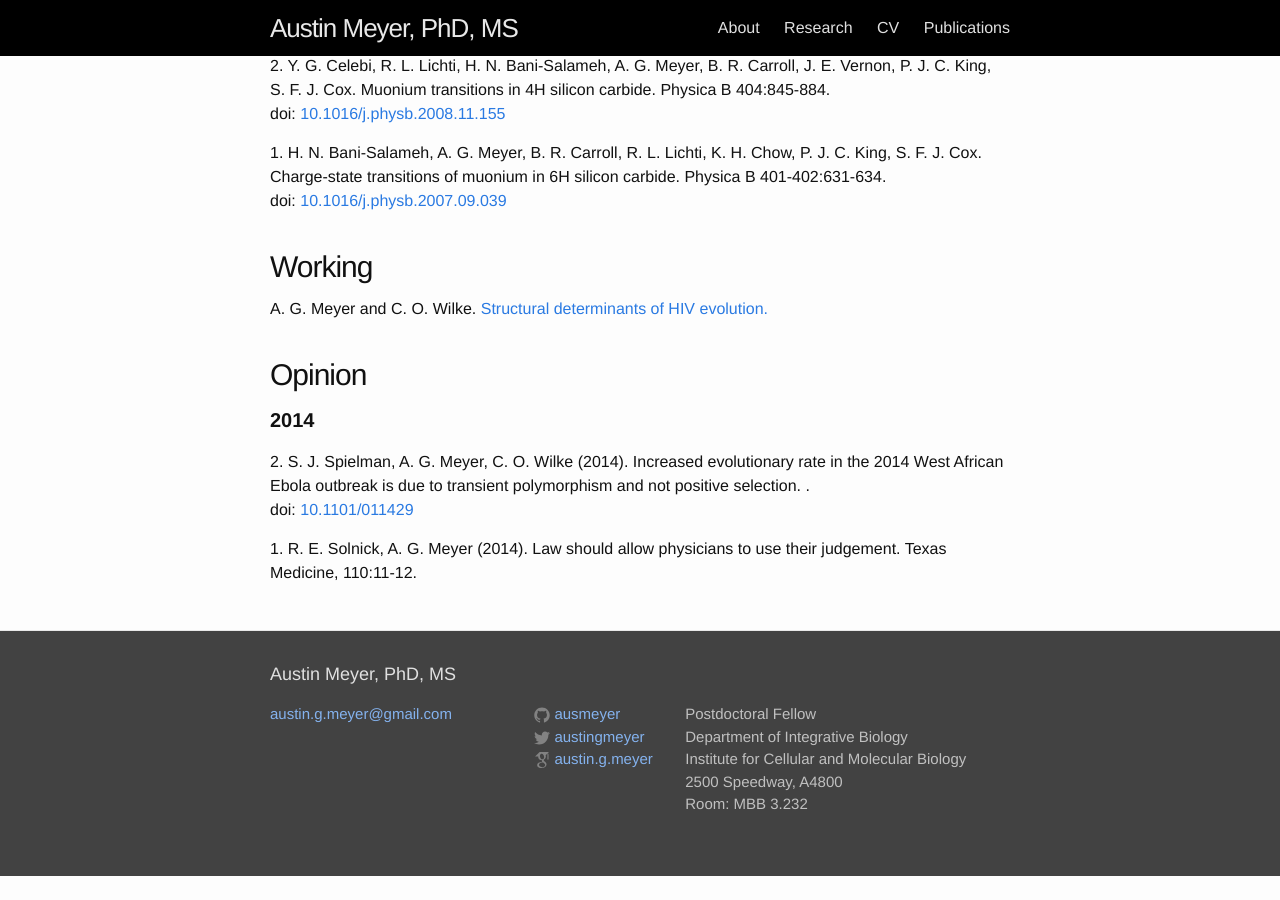
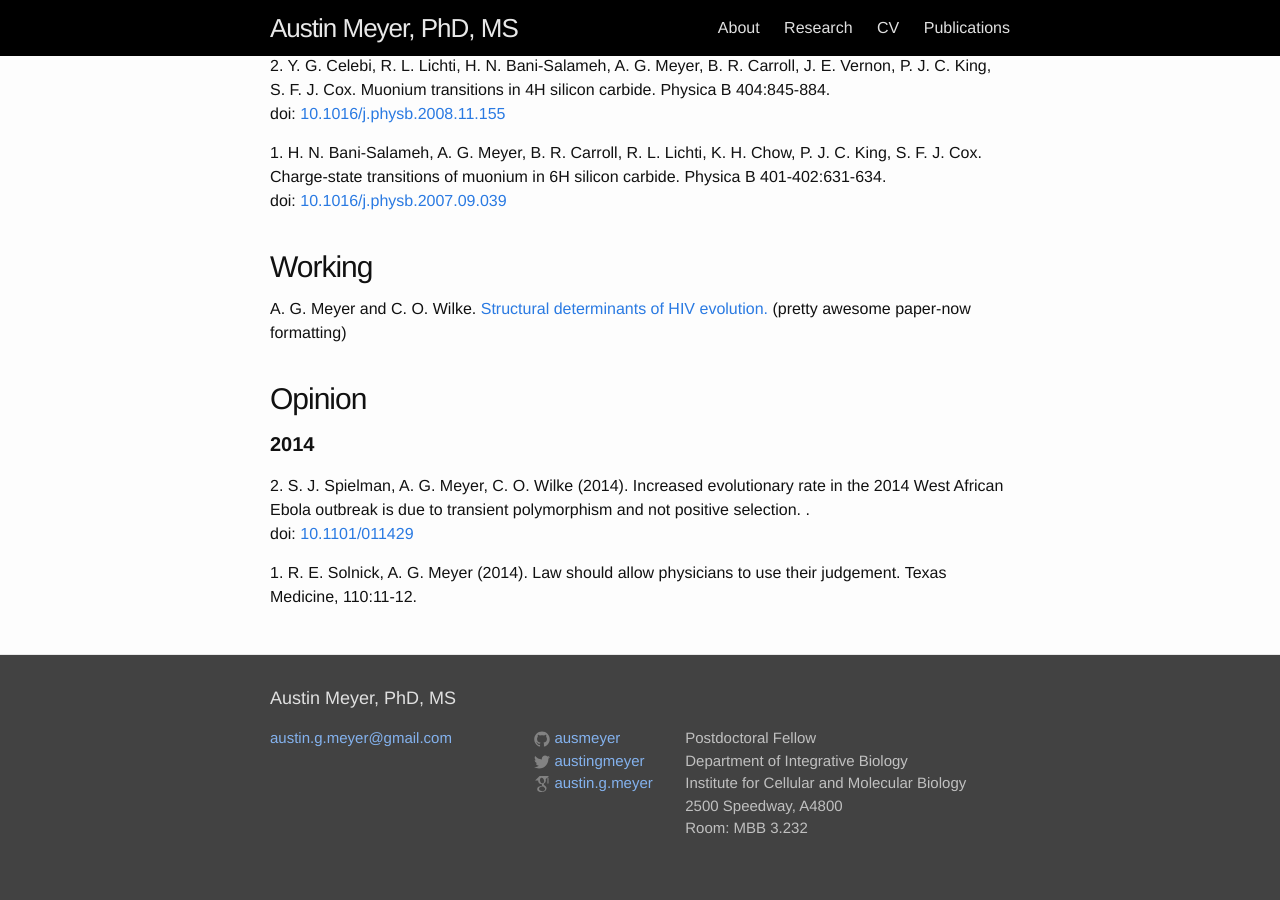
Before and after one commit to ausmeyer/ausmeyer.github.io, a Jekyll site: the page built from publications.html, in a window 1280 px wide and 900 px high, scrolled down 1568 px. Built offline with Jekyll 4.4.1, drawn with Linux system fonts in a browser that asks for light colours; before the commit the page ends 2444 px from its top, so only the background shows below that.

Commit message:
Added text.

```diff
--- a/publications.html
+++ b/publications.html
@@ -57,7 +57,7 @@
   <h1 class="post-title">Working</h1>
 
     <ul class="pub-list">
-      A. G. Meyer and C. O. Wilke. <a href="http://ausmeyer.github.io/hiv_structural_determinants">Structural determinants of HIV evolution.</a>
+      A. G. Meyer and C. O. Wilke. <a href="http://ausmeyer.github.io/hiv_structural_determinants">Structural determinants of HIV evolution.</a> (pretty awesome paper-now formatting)
     </ul>
 
 </div>
```
